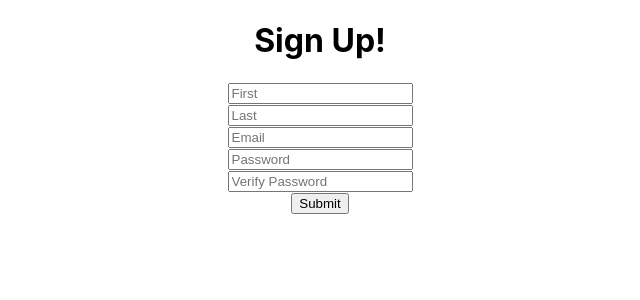
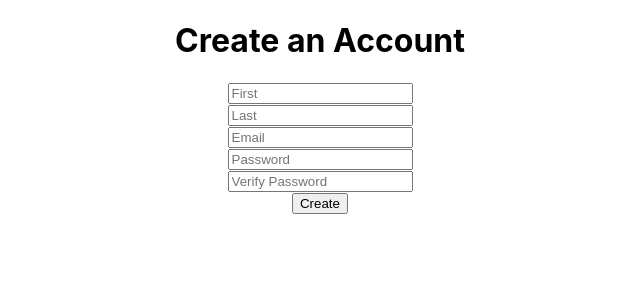
Before and after one commit to party-pal/frontend, a React (Create React App) app: page / in a window 1280 px wide. Shown: the top 300 px of the page, without its empty margins (320-960 px from the left). Built offline with nearby package versions, Linux system fonts and the light colour scheme.

Commit message:
form is fully functional, needs styling

```diff
--- a/src/components/signup.js
+++ b/src/components/signup.js
@@ -3,7 +3,7 @@ import { withFormik, Form, Field } from 'formik';
 import * as yup from 'yup';
 import axios from 'axios';
 
-function SignUp({ erros, touched, status }){
+function SignUp({ errors, touched, status }){
 	const [users, setUsers] = useState([])
 
 	useEffect(() => {
@@ -14,13 +14,23 @@ function SignUp({ erros, touched, status }){
 
 	return (
 		<Form>
-			<h1> Sign Up! </h1>
+			<h1> Create an Account </h1>
+			{ touched.firstname && errors.firstname && <p className="error">{errors.firstname}</p> }
 			<Field type="text" name="firstname" placeholder="First" /> <br/>
+
+			{ touched.lastname && errors.lastname && <p className="error">{errors.lastname}</p> }
 			<Field type="text" name="lastname" placeholder="Last" /> <br/>
+
+			{ touched.email && errors.email && <p className="error">{errors.email}</p> }
 			<Field type="email" name="email" placeholder="Email" /> <br/>
+
+			{ touched.password && errors.password && <p className="error">{errors.password}</p> }
 			<Field type="password" name="password" placeholder="Password" /> <br/>
+
+			{ touched.passwordverify && errors.passwordverify && <p className="error">{errors.passwordverify}</p> }
 			<Field type="password" name="passwordverify" placeholder="Verify Password" /> <br/>
-			<button type="submit"> Submit </button>
+
+			<button type="submit"> Create </button>
 
 			{users.map((user, index)=>(
 				<div key={index}>
```
